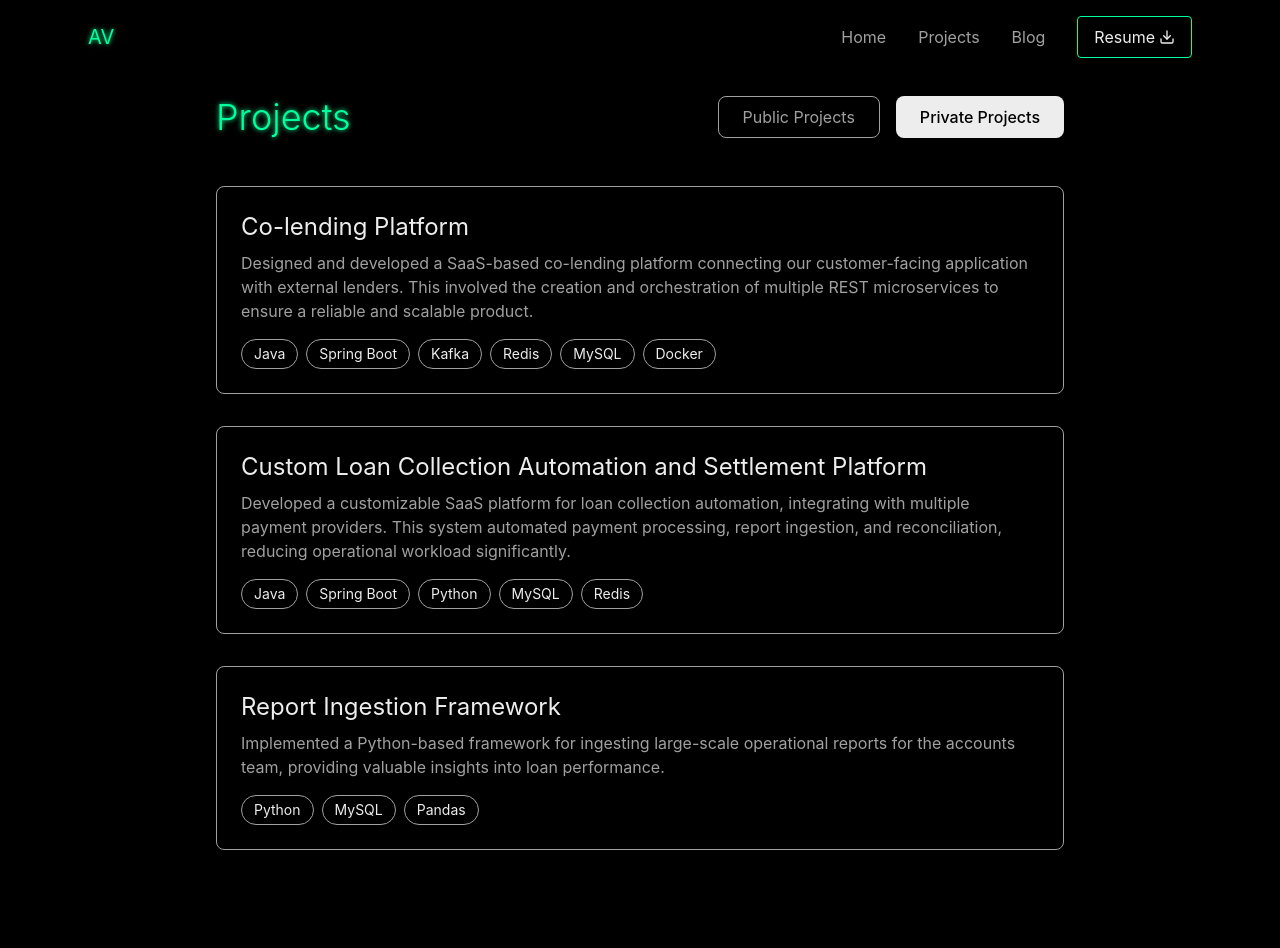
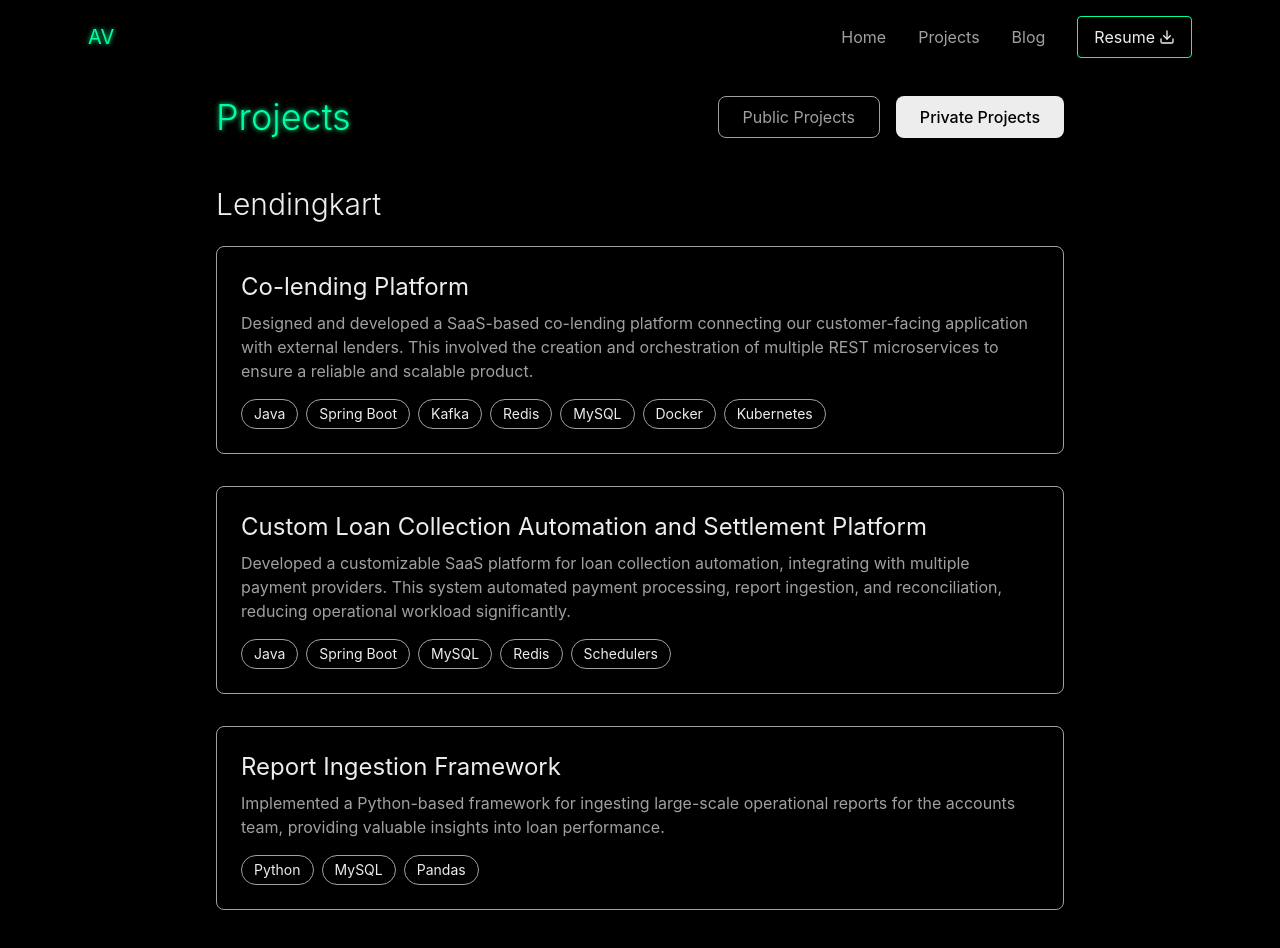
Before and after one commit to advenk/advenk.github.io, a Next.js app: page /projects in a window 1280 px wide. Both pictures are taken after a click on the button "Private Projects". Shown: the top 948 px of the page. Before the commit the page ends 898 px from the top, so only its background shows below. Built offline with nearby package versions, Linux system fonts and the light colour scheme.

Commit message:
Project restructure

```diff
--- a/src/app/projects/page.tsx
+++ b/src/app/projects/page.tsx
@@ -38,18 +38,19 @@
     }
   ];
 
-  const professionalProjects = [
+  const professionalProjects = {
+    "Lendingkart": [
       {
         title: "Co-lending Platform",
         description: "Designed and developed a SaaS-based co-lending platform connecting our customer-facing application with external lenders. This involved the creation and orchestration of multiple REST microservices to ensure a reliable and scalable product.",
-      technologies: ["Java", "Spring Boot", "Kafka", "Redis", "MySQL", "Docker"],
+        technologies: ["Java", "Spring Boot", "Kafka", "Redis", "MySQL", "Docker", "Kubernetes"],
         codeLink: null,
         paperLink: null
       },
       {
         title: "Custom Loan Collection Automation and Settlement Platform",
         description: "Developed a customizable SaaS platform for loan collection automation, integrating with multiple payment providers. This system automated payment processing, report ingestion, and reconciliation, reducing operational workload significantly.",
-      technologies: ["Java", "Spring Boot", "Python", "MySQL", "Redis"],
+        technologies: ["Java", "Spring Boot", "MySQL", "Redis", "Schedulers"],
         codeLink: null,
         paperLink: null
       },
@@ -60,7 +61,8 @@
         codeLink: null,
         paperLink: null
       }
-  ];
+    ]
+  };
 
   return (
     <>
@@ -153,8 +155,11 @@
               </div>
             ) : (
               <div>
+                {Object.entries(professionalProjects).map(([company, projects]) => (
+                  <div key={company} className="mb-12">
+                    <h2 className="text-3xl font-light mb-6 text-[var(--text-primary)]">{company}</h2>
                     <div className="space-y-8">
-                  {professionalProjects.map((project, index) => (
+                      {projects.map((project, index) => (
                         <div
                           key={index}
                           className="block p-6 border border-[var(--text-secondary)] rounded-lg hover:neon-border transition-all"
@@ -177,6 +182,8 @@
                       ))}
                     </div>
                   </div>
+                ))}
+              </div>
             )}
           </div>
         </div>
```
Lines whose indentation alone changed are shown as unchanged.
